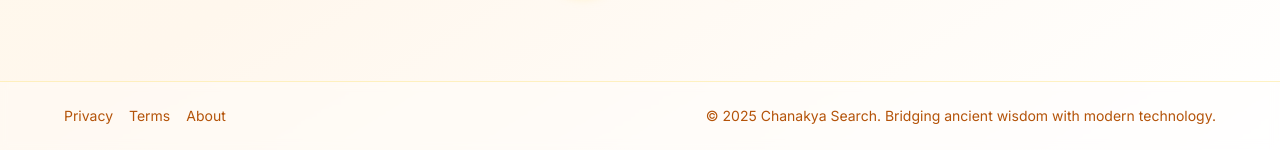
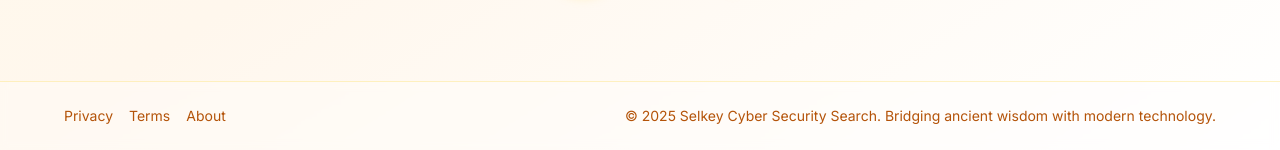
Before and after one commit to dhari0727/Chanakya, a Flask app: page / in a window 1280 px wide. Shown: the part 650-800 px from the top of the page. Run offline with Flask 3, Linux system fonts and the light colour scheme; some libraries are stand-ins or nearby versions.

Commit message:
Small update to app.py

```diff
--- a/templates/home.html
+++ b/templates/home.html
@@ -134,7 +134,7 @@
                 <a href={{ url_for('about') }} class="hover:text-saffron-600 transition-colors">About</a>
             </div>
             <div class="text-center md:text-right">
-                <p>&copy; 2025 Chanakya Search. Bridging ancient wisdom with modern technology.</p>
+                <p>&copy; 2025 Selkey Cyber Security Search. Bridging ancient wisdom with modern technology.</p>
             </div>
         </div>
     </footer>
```
